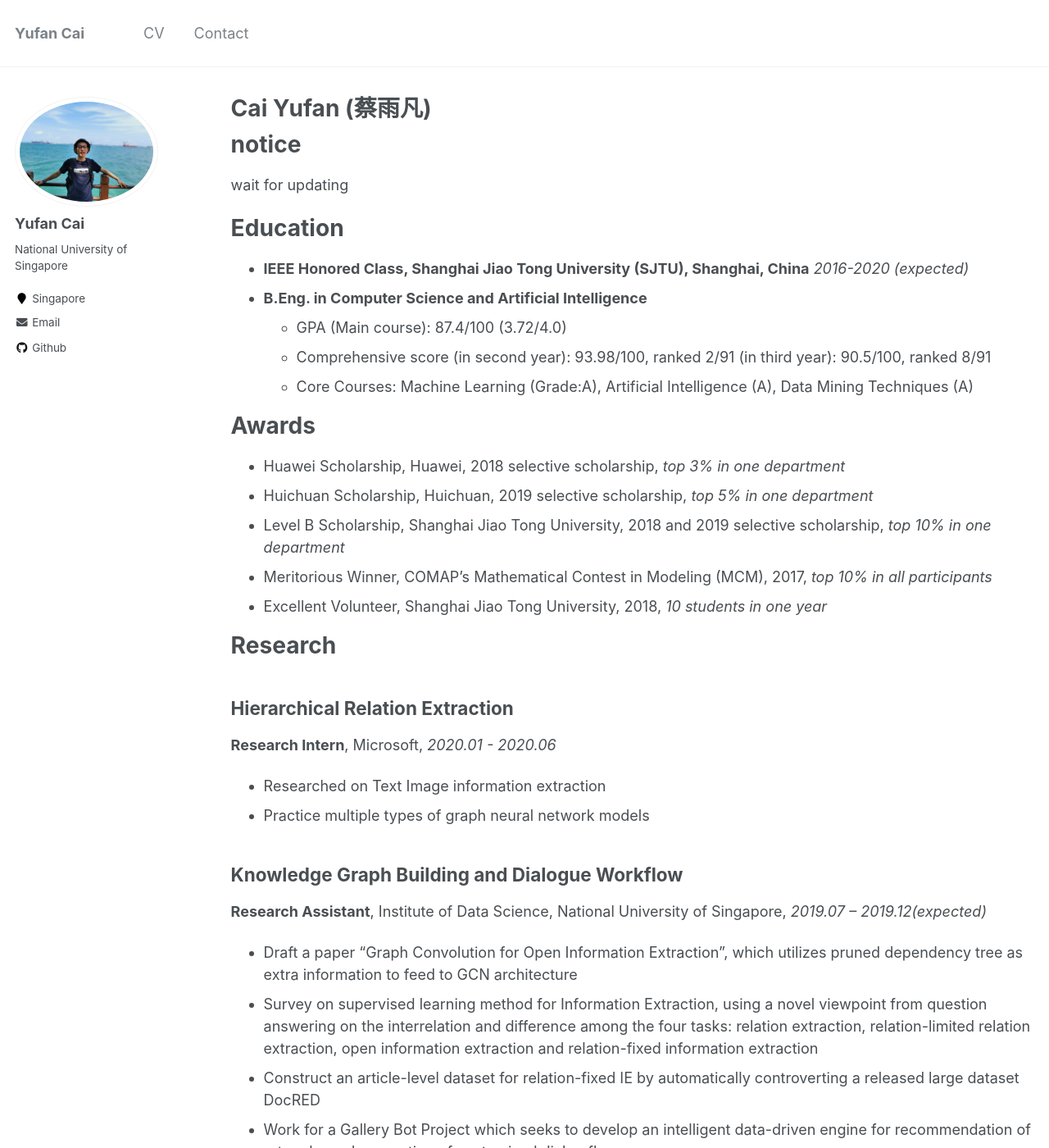
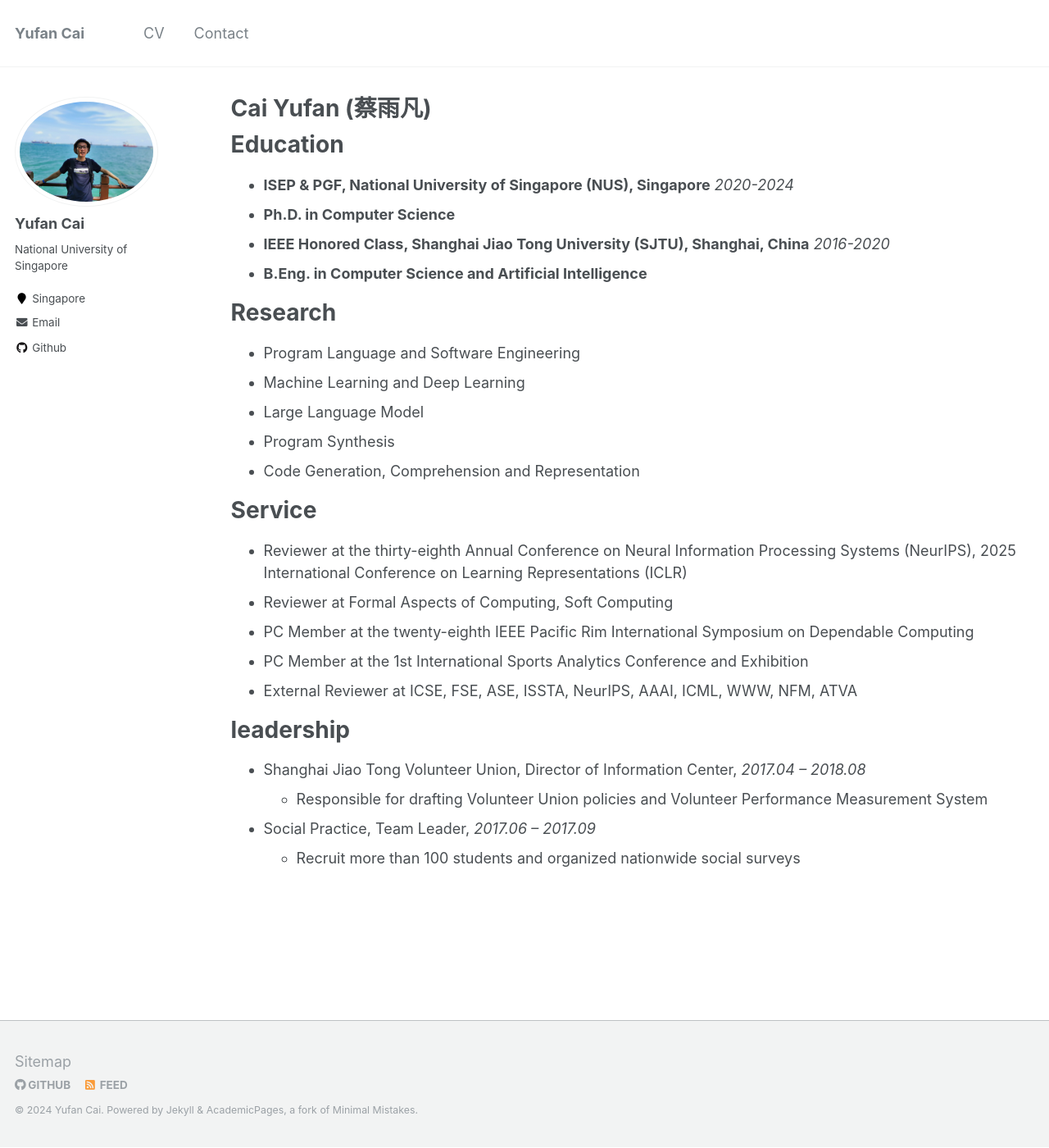
Before and after one commit to CaiYufan-NUS/caiyufan-nus.github.io, a Jekyll site: the page built from _pages/cv.md, in a window 1280 px wide and 1400 px high. Shown: the whole window at 82% size. Built offline with Jekyll 4.4.1, drawn with Linux system fonts in a browser that asks for light colours; some of the changed text lies outside the part shown.

Commit message:
Customize academic website

```diff
--- a/_pages/cv.md
+++ b/_pages/cv.md
@@ -6,60 +6,29 @@ author_profile: true
 redirect_from:
   - /resume
 ---
-# notice
-wait for updating
-
 # Education
-- **IEEE Honored Class, Shanghai Jiao Tong University (SJTU), Shanghai, China** *2016-2020 (expected)*
+- **ISEP & PGF, National University of Singapore (NUS), Singapore** *2020-2024*
+- **Ph.D. in Computer Science**
+- **IEEE Honored Class, Shanghai Jiao Tong University (SJTU), Shanghai, China** *2016-2020*
 - **B.Eng. in Computer Science and Artificial Intelligence**
-  - GPA (Main course): 87.4/100 (3.72/4.0)
-  - Comprehensive score (in second year): 93.98/100, ranked 2/91 (in third year): 90.5/100, ranked 8/91
-  - Core Courses: Machine Learning (Grade:A), Artificial Intelligence (A), Data Mining Techniques (A)
-
-# Awards
-- Huawei Scholarship, Huawei, 2018 selective scholarship, *top 3% in one department*
-- Huichuan Scholarship, Huichuan, 2019 selective scholarship, *top 5% in one department*
-- Level B Scholarship, Shanghai Jiao Tong University, 2018 and 2019 selective scholarship, *top 10% in one department*
-- Meritorious Winner, COMAP's Mathematical Contest in Modeling (MCM), 2017, *top 10% in all participants*
-- Excellent Volunteer, Shanghai Jiao Tong University, 2018, *10 students in one year*
-
 
 # Research
-## Hierarchical Relation Extraction
+- Program Language and Software Engineering
+- Machine Learning and Deep Learning
+- Large Language Model
+- Program Synthesis
+- Code Generation, Comprehension and Representation
 
-**Research Intern**, Microsoft, *2020.01 - 2020.06*
-- Researched on Text Image information extraction
-- Practice multiple types of graph neural network models
+# Service
 
-## Knowledge Graph Building and Dialogue Workflow
-**Research Assistant**, Institute of Data Science, National University of Singapore, *2019.07 – 2019.12(expected)*
+- Reviewer at the thirty-eighth Annual Conference on Neural Information Processing Systems (NeurIPS), 2025 International Conference on Learning Representations (ICLR)
+- Reviewer at Formal Aspects of Computing, Soft Computing
+- PC Member at the twenty-eighth IEEE Pacific Rim International Symposium on Dependable Computing
+- PC Member at the 1st International Sports Analytics Conference and Exhibition
+- External Reviewer at ICSE,  FSE,  ASE, ISSTA, NeurIPS, AAAI, ICML, WWW, NFM, ATVA
 
-- Draft a paper “Graph Convolution for Open Information Extraction”, which utilizes pruned dependency tree as extra information to feed to GCN architecture
-- Survey on supervised learning method for Information Extraction, using a novel viewpoint from question answering on the interrelation and difference among the four tasks: relation extraction, relation-limited relation extraction, open information extraction and relation-fixed information extraction
-- Construct an article-level dataset for relation-fixed IE by automatically controverting a released large dataset DocRED
-- Work for a Gallery Bot Project  which seeks to develop an intelligent data-driven engine for recommendation of artworks and generation of customized dialog flows
-
-## Hierarchical Relation Extraction
-**Research Assistant**, Cyber Space Computing Lab, Shanghai Jiao Tong University, *2018.06 - 2018.12*
-- Use Stanford CoreNLP tools to build domain-specific knowledge maps for OpenIE schema
-- Research on Relation Extraction and built a hierarchical relations encoder-decoder model
-
-# Course Projects
-- Stock Price Prediction and Trading Strategy Design in Financial Transaction, *Data Mining Techniques* [Report](https://caiyufan-nus.github.io/files/DM.pdf)
-- Malicious Detection for Social Network using Graph Neural Network and Generative adversarial network, *Computer Network* [PPT](https://caiyufan-nus.github.io/files/Network_ppt.pdf) [Report](https://caiyufan-sjtu.github.io/files/Network.pdf)
-- Multiclass, Multilabel Image Classification for biological cell image, *Machine Learning* [Report](https://caiyufan-nus.github.io/files/ML.pdf)
-- Design and Implementation of Convolutional Neural Network Acceleration Based on FPGA, *College Innovation Plan* [PPT](https://caiyufan-nus.github.io/files/FPGA.pdf)
-- Metric Learning, Feature Encoding, and Domain Adaptation, *Introduction to Data Science* [Report](https://caiyufan-nus.github.io/files/Dimension-Reduction.pdf)
-- Academic Plagirism Detection, *Mobile Internet* [Report](https://caiyufan-nus.github.io/files/Mobile_Internet.pdf)
-- Chinese Word Segmentation System, *Intro to Computers & Programming*
-
-# Service and leadership
+# leadership
 - Shanghai Jiao Tong Volunteer Union, Director of Information Center, *2017.04 – 2018.08*
   - Responsible for drafting Volunteer Union policies and Volunteer Performance Measurement System
-  - Awarded as Top 10 Excellent Volunteer in University
 - Social Practice, Team Leader, *2017.06 – 2017.09*
   - Recruit more than 100 students and organized nationwide social surveys
-  - Achieve national attention and awarded as Best Social Practice in the National Social Practice Competition
-
-# Work experience
-- Part-time job as a online teacher in High School Education, *2017.01 – 2019.06*
```
Also changed, not shown: _pages/about.md (+14 -7 lines), _pages/contact.md (+1 -2 lines), _pages/projects.md (+4 -1 lines), 11 other files.
